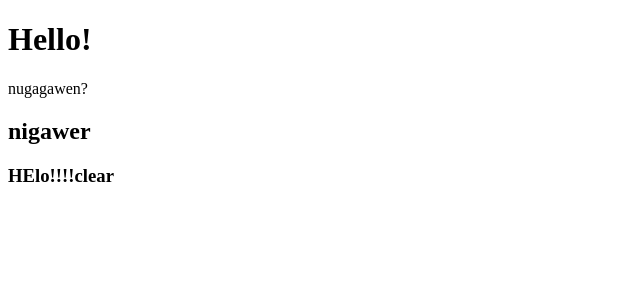
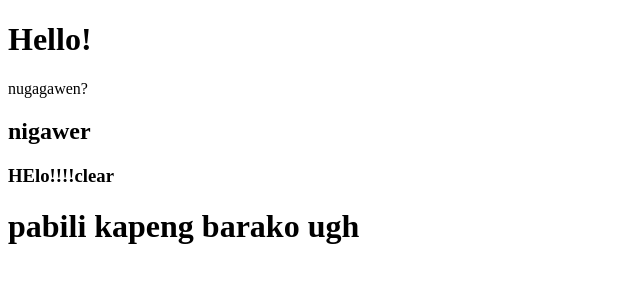
Before and after one commit to kiraa-pixel/Student-Registration-Module, a plain HTML site: page index.html in a window 1280 px wide. Shown: the whole page, without its empty margins (0-640 px from the left). Drawn offline with Linux system fonts and the light colour scheme.

Commit message:
Update index.html

```diff
--- a/index.html
+++ b/index.html
@@ -10,5 +10,6 @@
     <p>nugagawen?</p>
     <h2>nigawer</h2>
     <h3>HElo!!!!clear</h3>
+    <h1>pabili kapeng barako ugh</h1>
 </body>
 </html>
```
